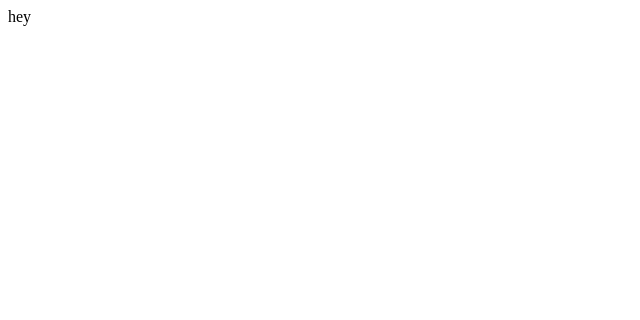
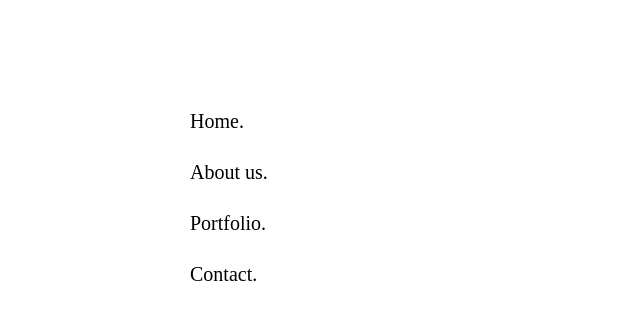
Before and after one commit to xpedrotavares/casanova, a React (Create React App) app: page / in a window 1280 px wide. Shown: the top 320 px of the page, without its empty margins (0-640 px from the left). Built offline with nearby package versions, Linux system fonts and the light colour scheme.

Commit message:
create and style Navbar component

```diff
--- a/src/App.js
+++ b/src/App.js
@@ -1,9 +1,12 @@
+import Navbar from "./components/Navbar";
+
+import {BrowserRouter as Router} from 'react-router-dom'
 
 function App() {
   return (
-    <div>
-      hey
-    </div>
+    <Router>
+      <Navbar />
+    </Router>
   );
 }
 
--- /dev/null
+++ b/src/components/Navbar/NavbarElements.js
@@ -0,0 +1,46 @@
+import styled from 'styled-components'
+
+import { Link as LinkR } from 'react-router-dom'
+
+import { Link as LinkS} from 'react-scroll'
+
+export const Nav = styled.nav`
+    display: flex;
+    flex-direction: column;
+    position: fixed;
+    left: 150px;
+    top: 80px;
+    z-index: 5000;
+`
+
+export const NavMenu = styled.ul`
+    display:flex;
+    flex-direction: column;
+    justify-content: space-around;
+    align-items: left;
+    list-style: none;
+    height:203.85px;
+
+
+
+
+`
+
+export const NavItem = styled.li`
+
+`
+
+export const NavLinks = styled(LinkS)`
+font-family: 'Poppins';
+    font-size: 20px;
+    font-weight: 300;
+    text-align: left;
+    /* letter-spacing: 0.015em; */
+    /* color: white; */
+    color: black;
+    cursor: pointer;
+
+    &.active {
+        border-bottom: 3px solid red;
+    }
+`
--- /dev/null
+++ b/src/components/Navbar/index.js
@@ -0,0 +1,28 @@
+import React from "react";
+
+import { Nav, NavMenu, NavItem, NavLinks } from "./NavbarElements";
+
+const Navbar = () => {
+  return (
+    <>
+      <Nav>
+        <NavMenu>
+          <NavItem>
+            <NavLinks to='home'>Home.</NavLinks>
+          </NavItem>
+          <NavItem>
+            <NavLinks to='about'>About us.</NavLinks>
+          </NavItem>
+          <NavItem>
+            <NavLinks to='portfolio'>Portfolio.</NavLinks>
+          </NavItem>
+          <NavItem>
+            <NavLinks to='contact' >Contact.</NavLinks>
+          </NavItem>
+        </NavMenu>
+      </Nav>
+    </>
+  );
+};
+
+export default Navbar;
```
